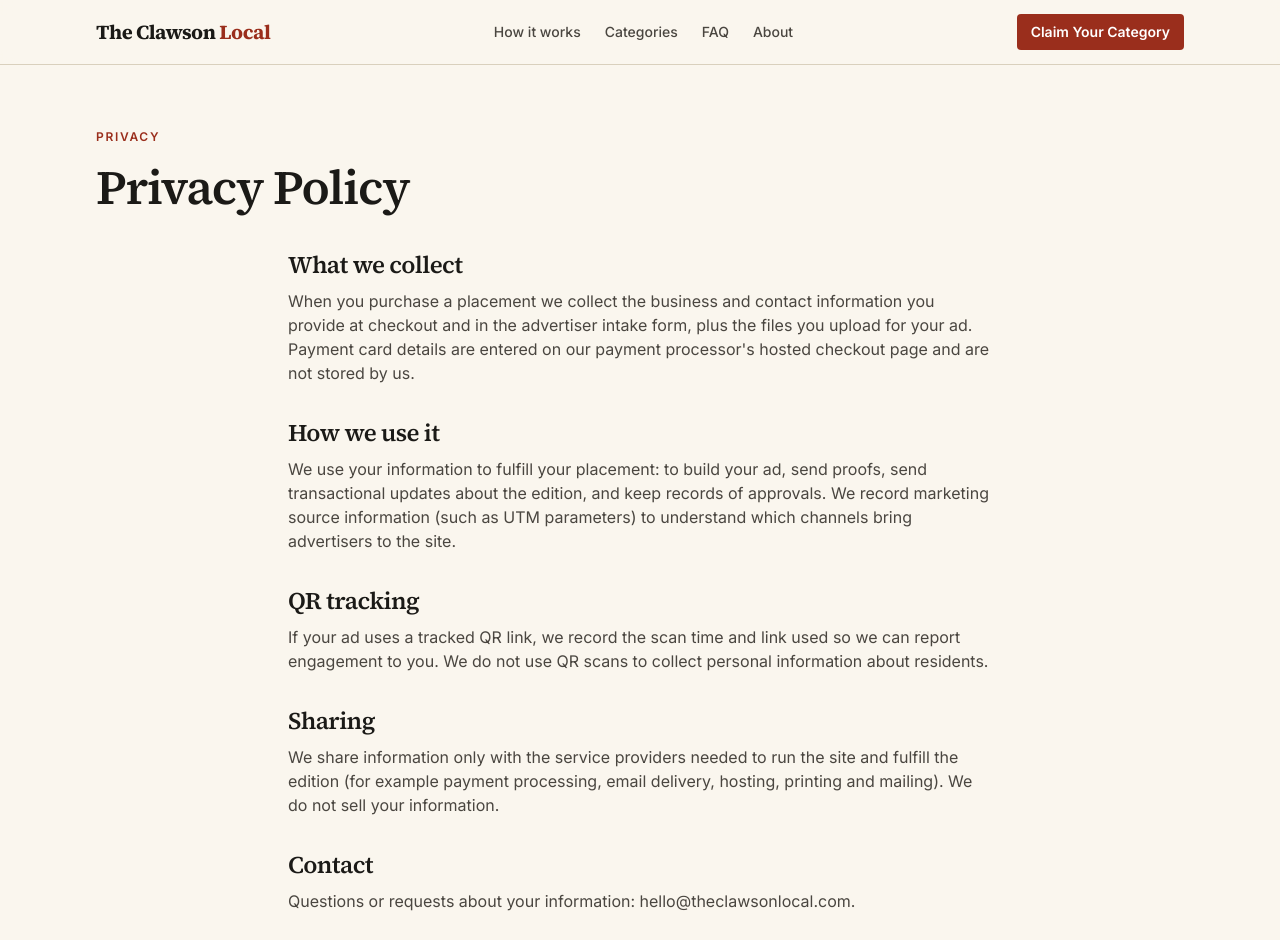
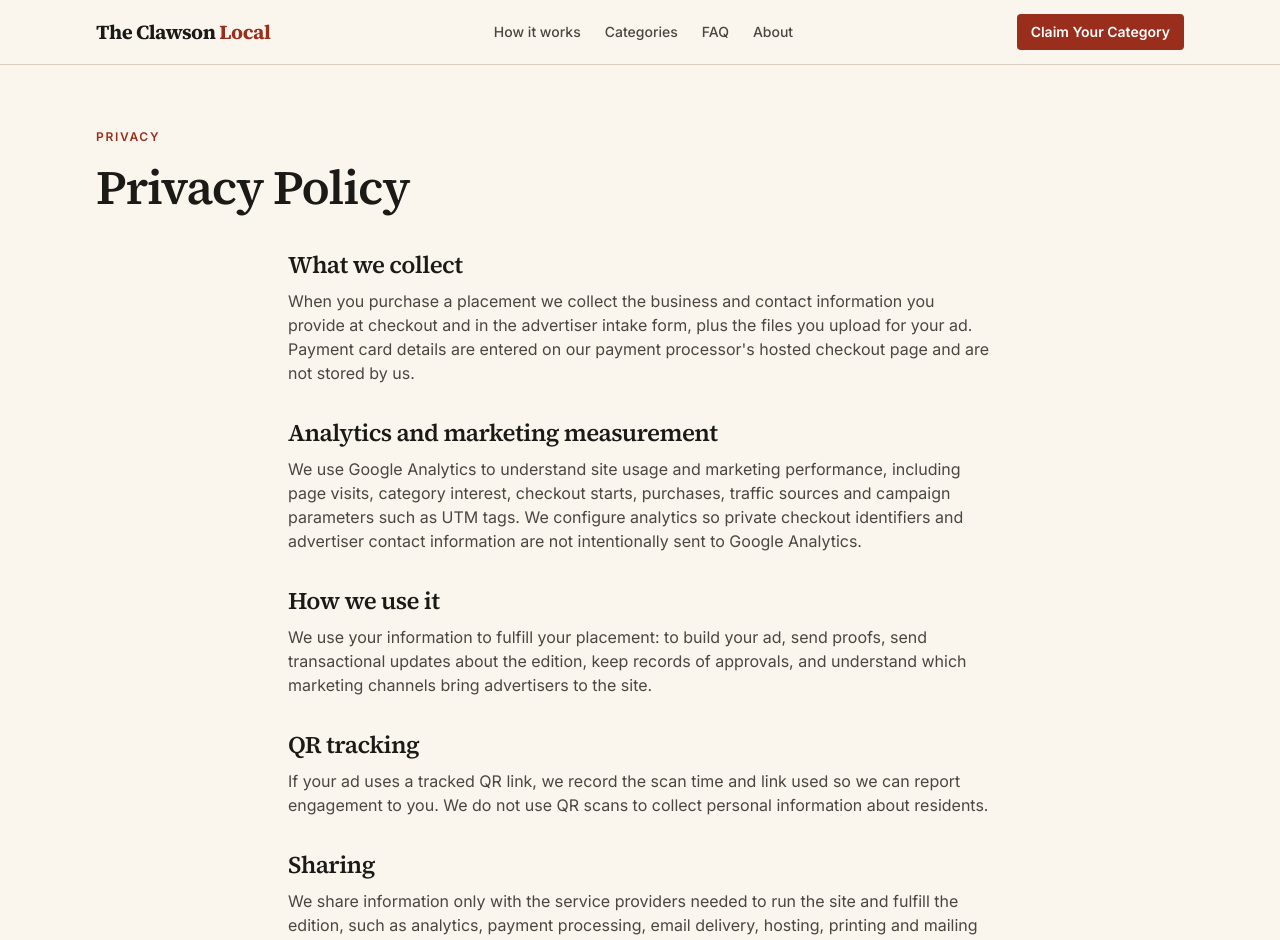
Before and after one commit to tomytomz1/The-Clawson-Local, a Next.js app: page /privacy in a window 1280 px wide. Shown: the top 940 px of the page. Built offline with nearby package versions, Linux system fonts and the light colour scheme; no server answers.

Commit message:
Disclose analytics use in privacy policy

```diff
--- a/app/privacy/page.tsx
+++ b/app/privacy/page.tsx
@@ -8,8 +8,6 @@ export const metadata: Metadata = {
   alternates: { canonical: "/privacy" },
 };
 
-// NOTE: Drafted from the V1 scope. Review before launch and update when
-// analytics, payment and email providers are finalized.
 export default function PrivacyPage() {
   const sections: [string, string][] = [
     [
@@ -17,8 +15,12 @@ export default function PrivacyPage() {
       "When you purchase a placement we collect the business and contact information you provide at checkout and in the advertiser intake form, plus the files you upload for your ad. Payment card details are entered on our payment processor's hosted checkout page and are not stored by us.",
     ],
     [
+      "Analytics and marketing measurement",
+      "We use Google Analytics to understand site usage and marketing performance, including page visits, category interest, checkout starts, purchases, traffic sources and campaign parameters such as UTM tags. We configure analytics so private checkout identifiers and advertiser contact information are not intentionally sent to Google Analytics.",
+    ],
+    [
       "How we use it",
-      "We use your information to fulfill your placement: to build your ad, send proofs, send transactional updates about the edition, and keep records of approvals. We record marketing source information (such as UTM parameters) to understand which channels bring advertisers to the site.",
+      "We use your information to fulfill your placement: to build your ad, send proofs, send transactional updates about the edition, keep records of approvals, and understand which marketing channels bring advertisers to the site.",
     ],
     [
       "QR tracking",
@@ -26,7 +28,7 @@ export default function PrivacyPage() {
     ],
     [
       "Sharing",
-      "We share information only with the service providers needed to run the site and fulfill the edition (for example payment processing, email delivery, hosting, printing and mailing). We do not sell your information.",
+      "We share information only with the service providers needed to run the site and fulfill the edition, such as analytics, payment processing, email delivery, hosting, printing and mailing providers. We do not sell your information.",
     ],
     [
       "Contact",
```
